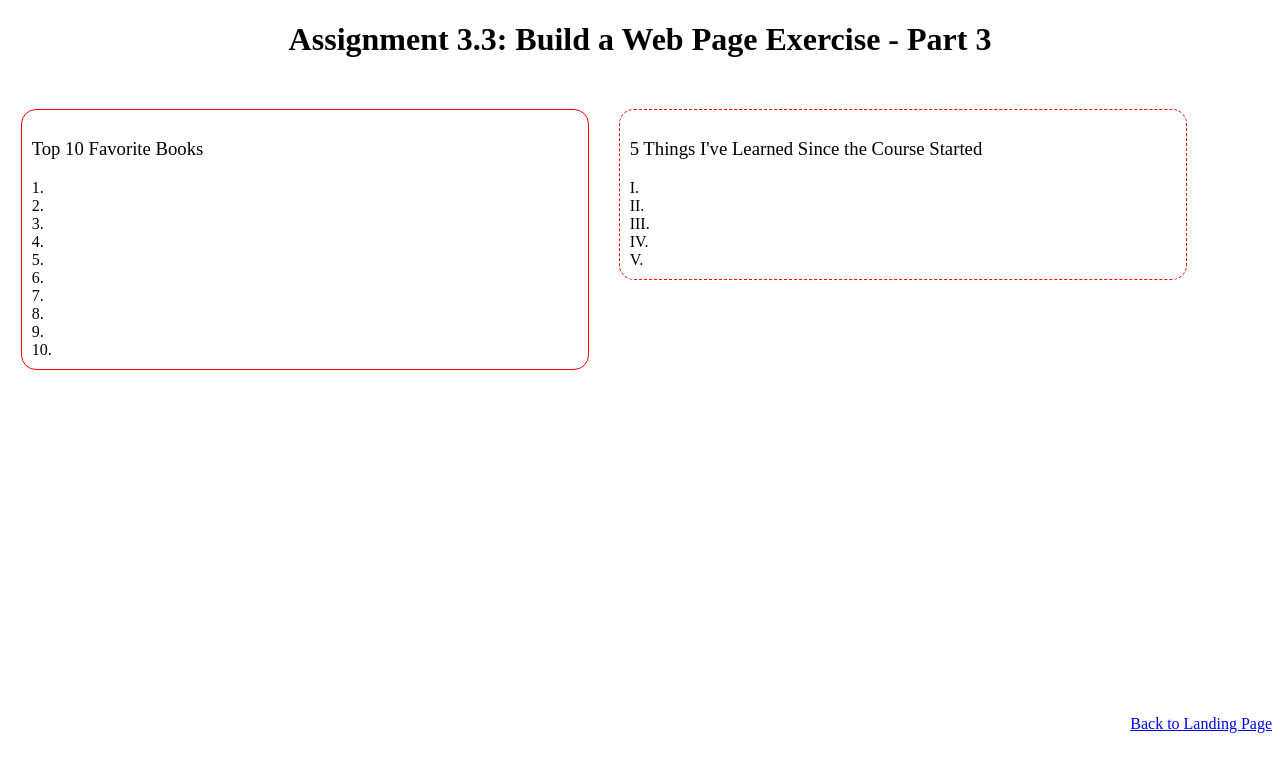
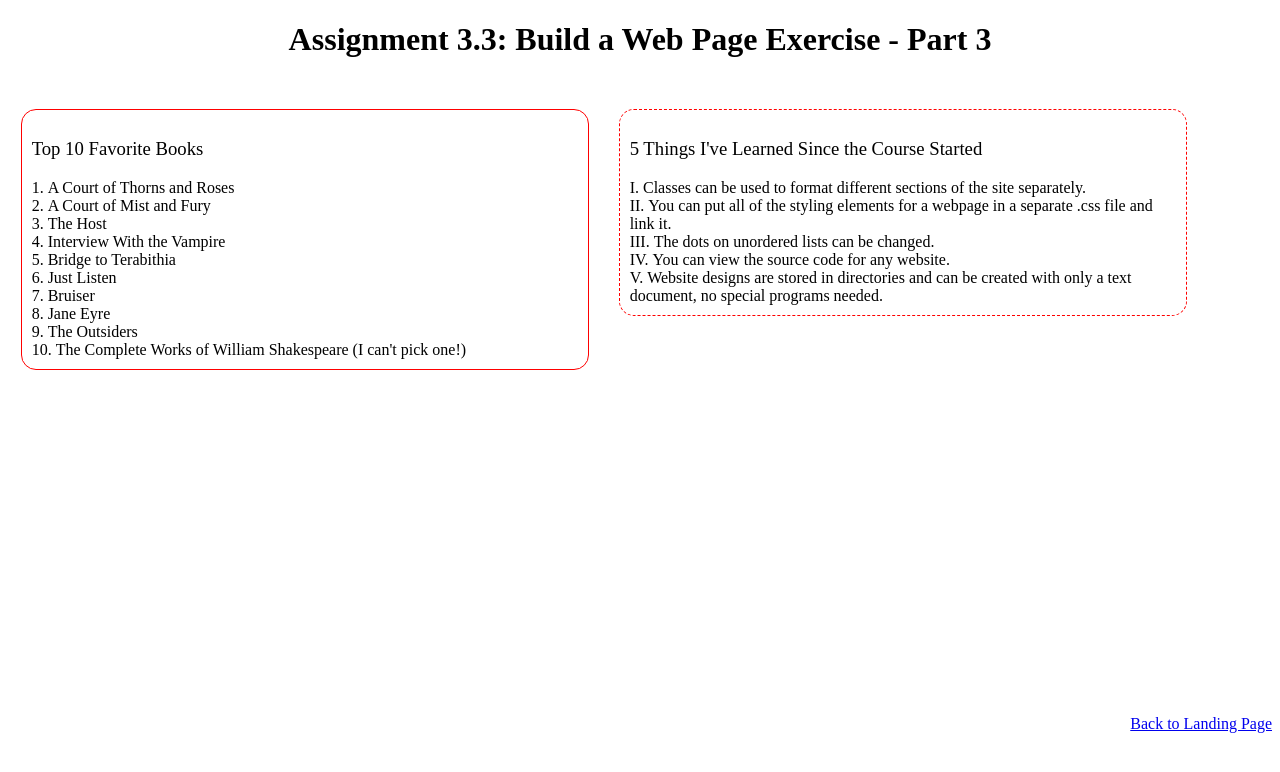
Before and after one commit to mikuraver/csd-340, a plain HTML site: page module-3/Essenburg_Mod3_3.html in a window 1280 px wide. Drawn offline with Linux system fonts and the light colour scheme.

Commit message:
Uploading FINAl module 3.

```diff
--- a/module-3/Essenburg_Mod3_3.html
+++ b/module-3/Essenburg_Mod3_3.html
@@ -18,27 +18,27 @@ Assignment 3.3
       <div class="favorites">
       <ol>
       <h3>Top 10 Favorite Books</h3>
-        <li></li>
-        <li></li>
-        <li></li>
-        <li></li>
-        <li></li>
-        <li></li>
-        <li></li>
-        <li></li>
-        <li></li>
-        <li></li>
+        <li>A Court of Thorns and Roses</li>
+        <li>A Court of Mist and Fury</li>
+        <li>The Host</li>
+        <li>Interview With the Vampire</li>
+        <li>Bridge to Terabithia</li>
+        <li>Just Listen</li>
+        <li>Bruiser</li>
+        <li>Jane Eyre</li>
+        <li>The Outsiders</li>
+        <li>The Complete Works of William Shakespeare (I can't pick one!)</li>
       </ol>
       </div>
 
       <div class="favorites">
       <ul>
       <h3>5 Things I've Learned Since the Course Started</h3>
-        <li></li>
-        <li></li>
-        <li></li>
-        <li></li>
-        <li></li>
+        <li>Classes can be used to format different sections of the site separately.</li>
+        <li>You can put all of the styling elements for a webpage in a separate .css file and link it.</li>
+        <li>The dots on unordered lists can be changed.</li>
+        <li>You can view the source code for any website.</li>
+        <li>Website designs are stored in directories and can be created with only a text document, no special programs needed.</li>
       </ul>
       </div>
 
```
